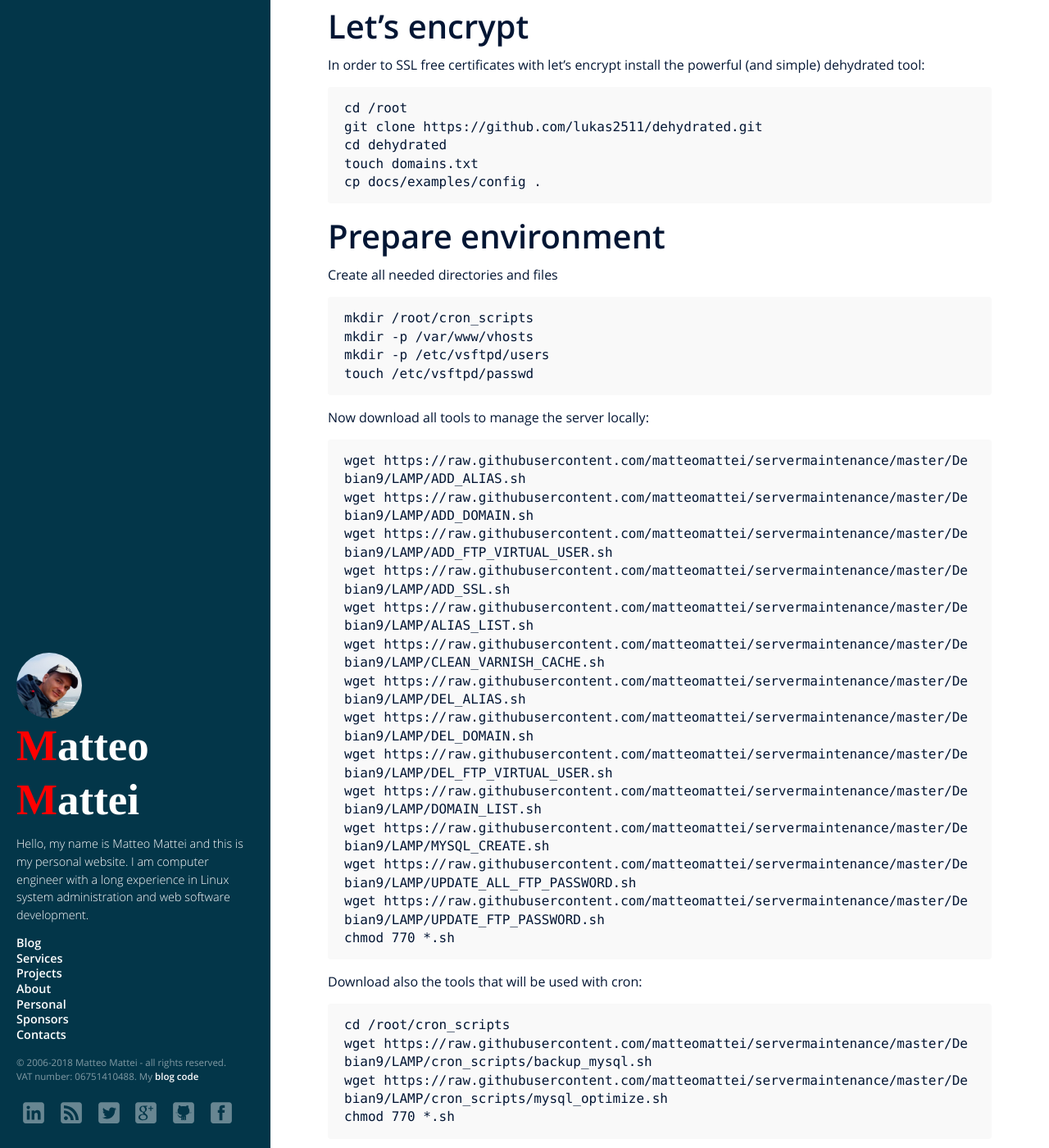
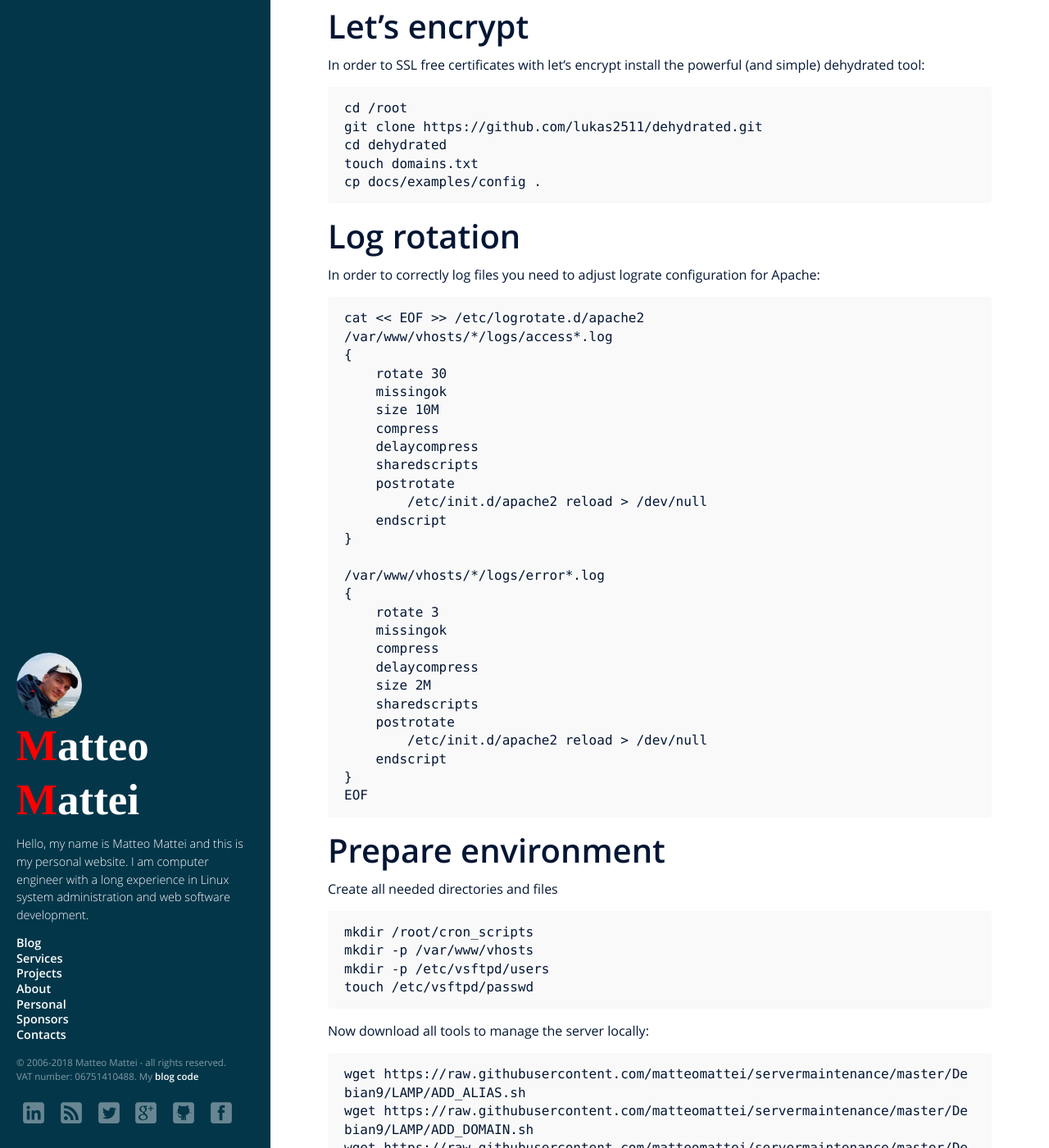
Before and after one commit to matteomattei/matteomattei.github.io, a Jekyll site: the page built from _posts/2017-12-31-full-web-server-setup-with-debian-9-stretch.md, in a window 1280 px wide and 1400 px high, scrolled down 9846 px. Shown: the whole window at 82% size. Built offline with Jekyll 4.4.1, drawn with Linux system fonts in a browser that asks for light colours; some web fonts are replaced; comment, search, counter and statistics services are not loaded.

Commit message:
Update 2017-12-31-full-web-server-setup-with-debian-9-stretch.md

````diff
--- a/_posts/2017-12-31-full-web-server-setup-with-debian-9-stretch.md
+++ b/_posts/2017-12-31-full-web-server-setup-with-debian-9-stretch.md
@@ -483,6 +483,40 @@ touch domains.txt
 cp docs/examples/config .
 ```
 
+Log rotation
+============
+In order to correctly log files you need to adjust lograte configuration for Apache:
+
+```
+cat << EOF >> /etc/logrotate.d/apache2
+/var/www/vhosts/*/logs/access*.log
+{
+    rotate 30
+    missingok
+    size 10M
+    compress
+    delaycompress
+    sharedscripts
+    postrotate
+        /etc/init.d/apache2 reload > /dev/null
+    endscript
+}
+
+/var/www/vhosts/*/logs/error*.log
+{
+    rotate 3
+    missingok
+    compress
+    delaycompress
+    size 2M
+    sharedscripts
+    postrotate
+        /etc/init.d/apache2 reload > /dev/null
+    endscript
+}
+EOF
+```
+
 Prepare environment
 ===================
 Create all needed directories and files
````
